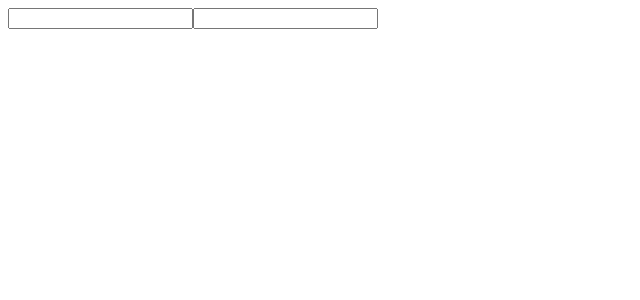
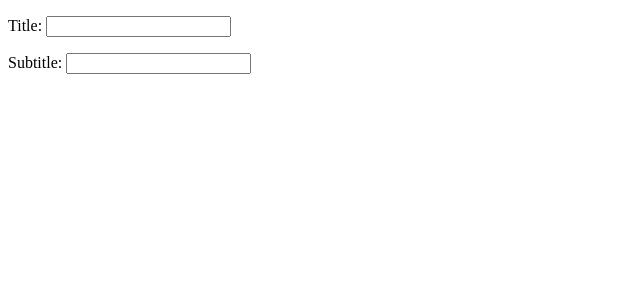
Before and after one commit to alchemy-fullstack-js-winter-2019/redux-quiz, a React app: page / in a window 1280 px wide. Shown: the top 300 px of the page, without its empty margins (0-640 px from the left). Built offline with nearby package versions, Linux system fonts and the light colour scheme.

Commit message:
cleanup inputs

```diff
--- a/src/components/Controls.js
+++ b/src/components/Controls.js
@@ -4,8 +4,8 @@ import PropTypes from 'prop-types';
 function Controls({ title, subtitle, updateTitle, updateSubTitle }) {
   return (
     <>
-      <input name="title" value={title} onChange={updateTitle}/>
-      <input name="subtitle" value={subtitle} onChange={updateSubTitle} />
+      <p>Title: <input name="title" value={title} onChange={updateTitle}/></p>
+      <p>Subtitle: <input name="subtitle" value={subtitle} onChange={updateSubTitle}/></p>
     </>
   );
 }
```
